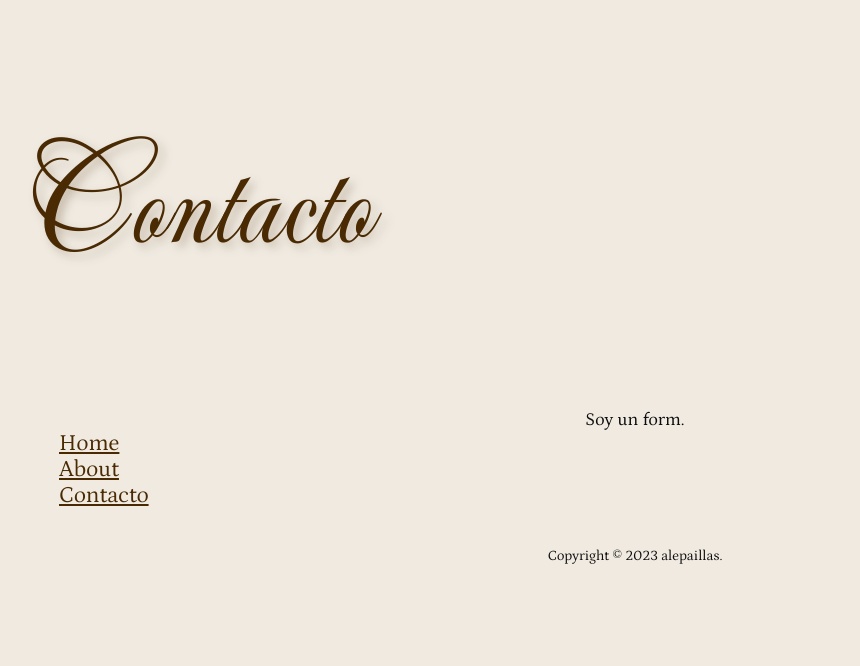
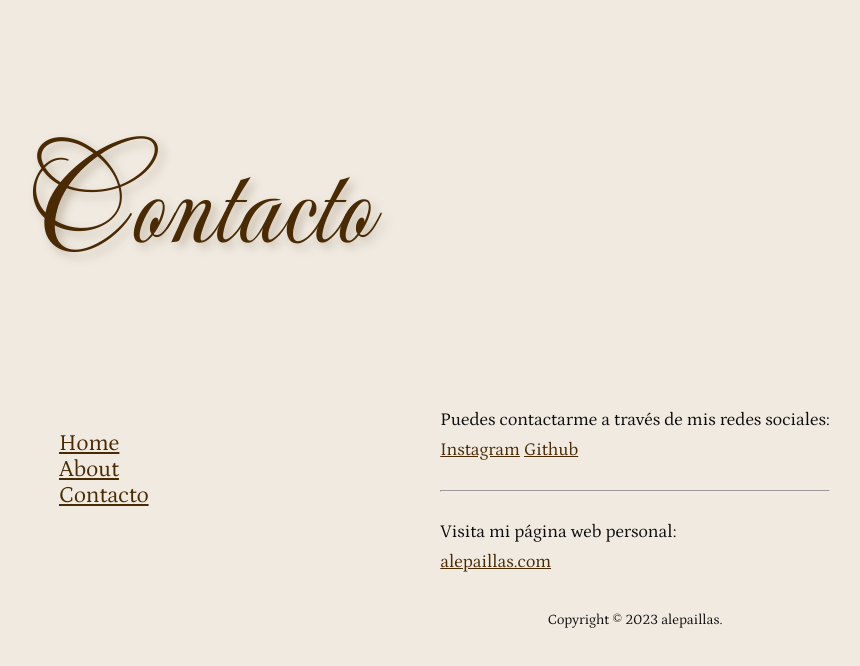
Before and after one commit to alepaillas/Proyecto-Final-JS-Paillas, a plain HTML site: page pages/contact.html in a window 1280 px wide. Shown: the whole page, without its empty margins (5-865 px from the left). Drawn offline with Linux system fonts and the light colour scheme; a web font is replaced by a local one.

Commit message:
Subí las páginas Sobre mí y Contacto

```diff
--- a/pages/contact.html
+++ b/pages/contact.html
@@ -31,7 +31,14 @@
     </nav>
 
     <main class="gridMain">
-      <p>Soy un form.
+      <p>Puedes contactarme a través de mis redes sociales:</p>
+      <a href="https://www.instagram.com/alepaillas/" target="_blank">Instagram</a>
+      <a href="https://github.com/alepaillas" target="_blank">Github</a>
+
+      <hr>
+
+      <p>Visita mi página web personal:</p>
+      <a href="https://alepaillas.com/" target="_blank">alepaillas.com</a>
     </main>
 
     <footer class="gridFooter">
```
Also changed, not shown: pages/about.html (+5 -1 lines).
